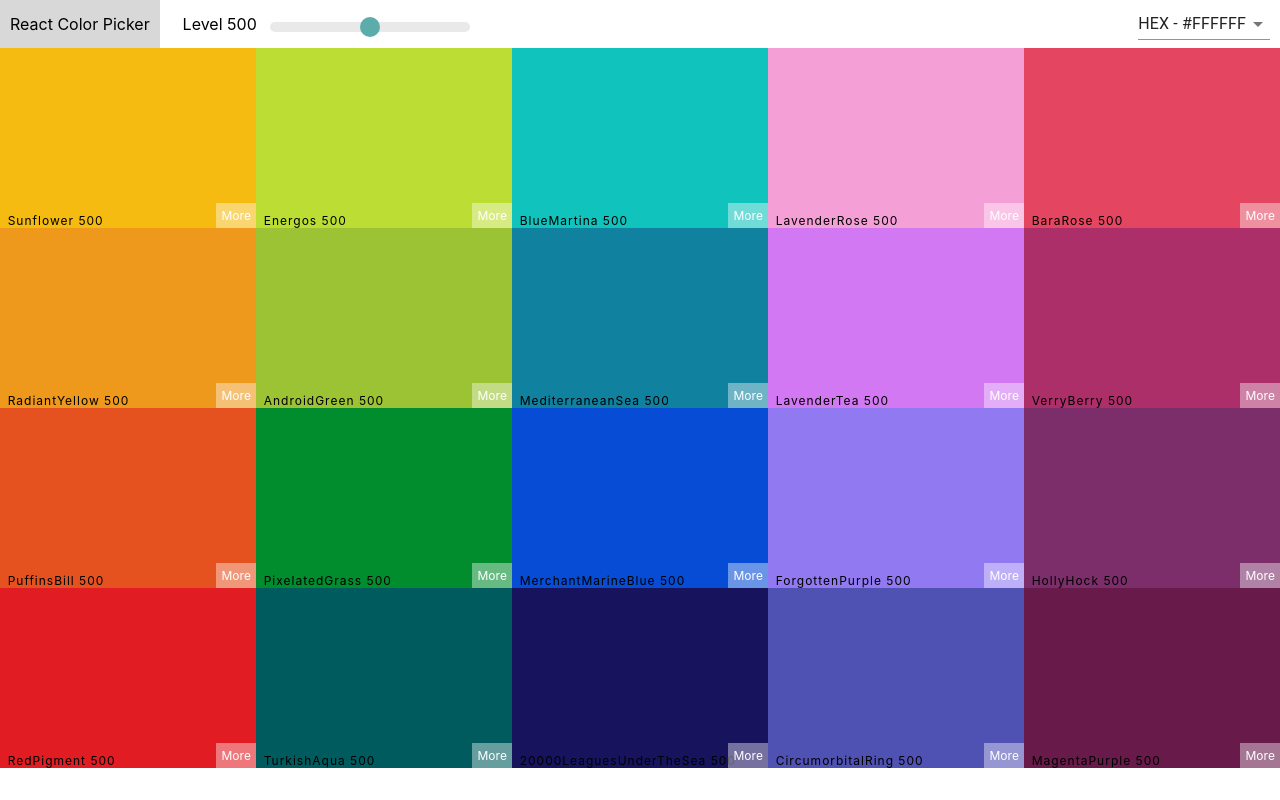
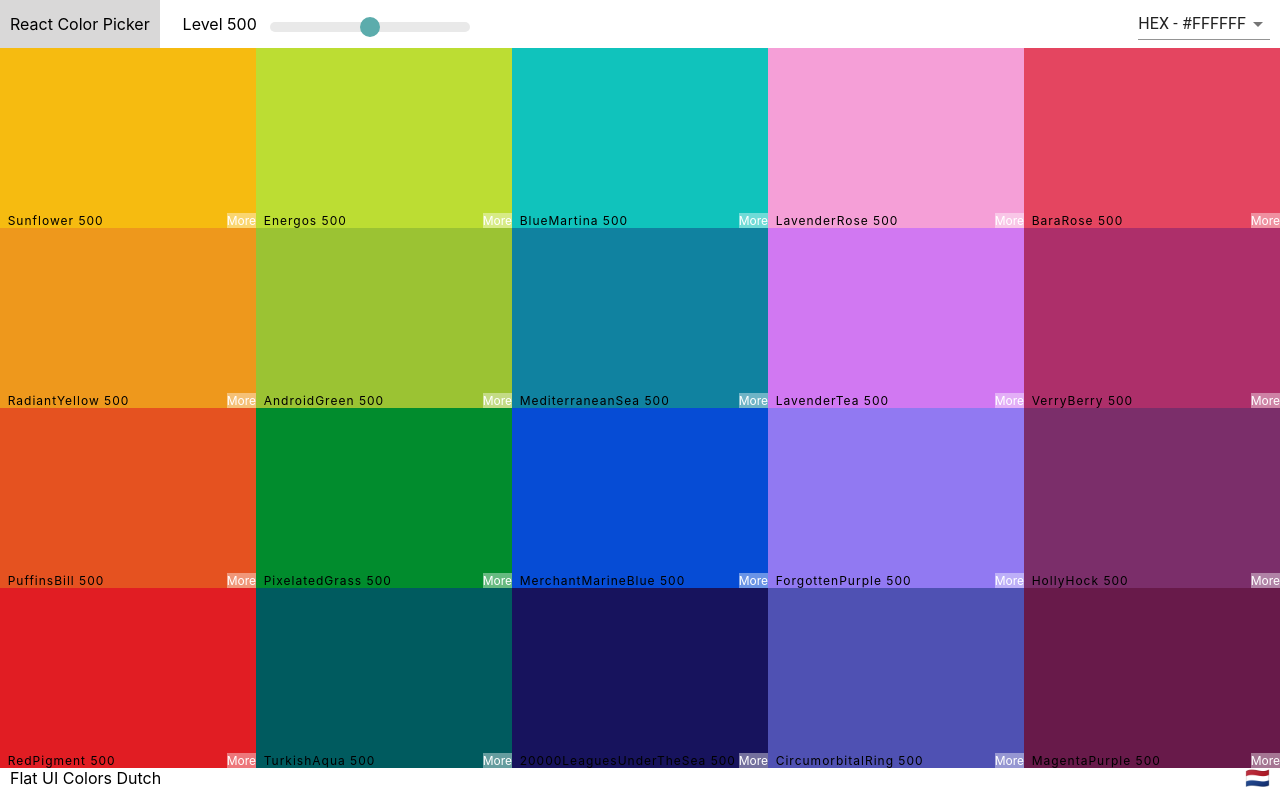
Before and after one commit to realdanilo/colorapp, a React (Create React App) app: page / in a window 1280 px wide. Built offline with nearby package versions, Linux system fonts and the light colour scheme.

Commit message:
Add palette footer

```diff
--- a/src/Navbar.js
+++ b/src/Navbar.js
@@ -1,36 +1,34 @@
-import React, { Component } from 'react'
-import Slider, { Range } from 'rc-slider'
-import 'rc-slider/assets/index.css'
-import './Navbar.css'
-import Select from '@material-ui/core/Select';
-import MenuItem from '@material-ui/core/MenuItem';
-import Snackbar from '@material-ui/core/Snackbar';
-import CloseIcon from '@material-ui/icons/Close';
-import IconButton from '@material-ui/core/IconButton';
+import React, { Component } from "react";
+import Slider from "rc-slider";
+import "rc-slider/assets/index.css";
+import "./Navbar.css";
+import Select from "@material-ui/core/Select";
+import MenuItem from "@material-ui/core/MenuItem";
+import Snackbar from "@material-ui/core/Snackbar";
+import CloseIcon from "@material-ui/icons/Close";
+import IconButton from "@material-ui/core/IconButton";
 
 class Navbar extends Component {
   constructor(props) {
-        super(props)
+    super(props);
     this.state = {
-            format: 'hex',
-            open: false
-        }
-        this.handleFormatChange = this.handleFormatChange.bind(this)
-        this.closeSnackbar = this.closeSnackbar.bind(this)
+      format: "hex",
+      open: false,
+    };
+    this.handleFormatChange = this.handleFormatChange.bind(this);
+    this.closeSnackbar = this.closeSnackbar.bind(this);
   }
   handleFormatChange(e) {
     this.setState({ format: e.target.value, open: true }, () => {
-            this.props.handleFormat(this.state.format)
-            setTimeout(() => this.setState({ open: false }), 5000)
-        })
-
+      this.props.handleFormat(this.state.format);
+    });
   }
   closeSnackbar() {
-        this.setState({ open: false })
+    this.setState({ open: false });
   }
   render() {
-        const { slider, changeSlider } = this.props
-        const { format, open } = this.state
+    const { slider, changeSlider } = this.props;
+    const { format, open } = this.state;
     return (
       <nav className="Navbar">
         <div className="left-navbar">
@@ -39,8 +37,14 @@ class Navbar extends Component {
           </div>
           <div className="slider">
             <span>Level {slider}</span>
-                        <Slider className="slider-nav" defaultValue={slider} min={100} max={900} onAfterChange={changeSlider} step={100} />
-
+            <Slider
+              className="slider-nav"
+              defaultValue={slider}
+              min={100}
+              max={900}
+              onAfterChange={changeSlider}
+              step={100}
+            />
           </div>
         </div>
         <div className="right-navbar">
@@ -50,19 +54,30 @@ class Navbar extends Component {
             <MenuItem value="rgba">RGBA - rgba(255,255,255,1)</MenuItem>
           </Select>
         </div>
-                <Snackbar anchorOrigin={{ vertical: "bottom", horizontal: "left" }}
+        <Snackbar
+          anchorOrigin={{ vertical: "bottom", horizontal: "left" }}
           open={open}
           autoHideDuration={3000}
-                    message={<span id="message-id">{`Format Changed to ${format.toUpperCase()}`}</span>}
+          onClose={this.closeSnackbar}
+          message={
+            <span id="message-id">{`Format Changed to ${format.toUpperCase()}`}</span>
+          }
           ContentProps={{
-                        "aria-describedby": "message-id"
+            "aria-describedby": "message-id",
           }}
-                    action={[<IconButton onClick={this.closeSnackbar} key="close" aria-label="close"><CloseIcon /></IconButton>]}
-                    onClose={this.closeSnackbar}
+          action={[
+            <IconButton
+              onClick={this.closeSnackbar}
+              key="close"
+              aria-label="close"
+              color="inherit"
+            >
+              <CloseIcon />
+            </IconButton>,
+          ]}
         />
       </nav>
-
-        )
+    );
   }
 }
-export default Navbar
+export default Navbar;
--- a/src/Palette.css
+++ b/src/Palette.css
@@ -1,10 +1,28 @@
-.Palette{
-    height:100vh;
-    overflow: hidden;
+.Palette {
+  height: 100vh;
+  overflow: hidden;
 }
-.Palette-colors{
-    height:90%;
+.Palette p,
+.Palette span {
+  margin: 0;
+  padding: 0;
 }
-.navbar{
-    max-height:5%;
+.Palette-colors {
+  height: 90%;
 }
+.navbar {
+  max-height: 5%;
+}
+.Palette-footer {
+  background-color: white;
+  max-height: 5%;
+  display: flex;
+  justify-content: space-between;
+  align-items: center;
+  margin: 0 10px;
+}
+.emoji {
+  font-weight: bold;
+  font-size: 20px;
+  line-height: 20px;
+}
--- a/src/Palette.js
+++ b/src/Palette.js
@@ -1,39 +1,48 @@
-import React, { Component } from 'react'
-import ColorBox from './ColorBox'
-import Navbar from './Navbar'
-import './Palette.css'
+import React, { Component } from "react";
+import ColorBox from "./ColorBox";
+import Navbar from "./Navbar";
+import "./Palette.css";
 class Palette extends Component {
   constructor(props) {
-        super(props)
+    super(props);
     this.state = {
       slider: 500,
-            format: 'hex'
-        }
-        this.changeSlider = this.changeSlider.bind(this)
-        this.handleFormat = this.handleFormat.bind(this)
+      format: "hex",
+    };
+    this.changeSlider = this.changeSlider.bind(this);
+    this.handleFormat = this.handleFormat.bind(this);
   }
   changeSlider(newSlider) {
-        this.setState({ slider: newSlider })
+    this.setState({ slider: newSlider });
   }
   handleFormat(value) {
-        this.setState({ format: value })
+    this.setState({ format: value });
   }
   render() {
-        const { colors } = this.props.palette
-        const { slider, format } = this.state
-        const colorBoxes = colors[slider].map((color, i) => <ColorBox key={i} background={color[format]} name={color.name} />)
+    const { colors, paletteName, emoji } = this.props.palette;
+    const { slider, format } = this.state;
+    const colorBoxes = colors[slider].map((color, i) => (
+      <ColorBox key={i} background={color[format]} name={color.name} />
+    ));
     return (
       <div className="Palette">
         {/* Navbar */}
-                <Navbar className="navbar" slider={slider} changeSlider={this.changeSlider} handleFormat={this.handleFormat} />
+        <Navbar
+          className="navbar"
+          slider={slider}
+          changeSlider={this.changeSlider}
+          handleFormat={this.handleFormat}
+        />
         {/* Color Boxes */}
-                <div className="Palette-colors">
-                    {colorBoxes}
+        <div className="Palette-colors">{colorBoxes}</div>
+        {/* Footer */}
+        <footer className="Palette-footer">
+          <p>{paletteName}</p>
+          <span className="emoji">{emoji}</span>
+        </footer>
       </div>
-                {/* Footer */}
-            </div>
-        )
+    );
   }
 }
 
-export default Palette
+export default Palette;
--- a/src/colorHelper.js
+++ b/src/colorHelper.js
@@ -1,4 +1,4 @@
-import chroma, { hex } from 'chroma-js'
+import chroma from 'chroma-js'
 
 const levels = [50, 100, 200, 300, 400, 500, 600, 700, 800, 900]
 
```
Lines whose indentation alone changed are shown as unchanged.
